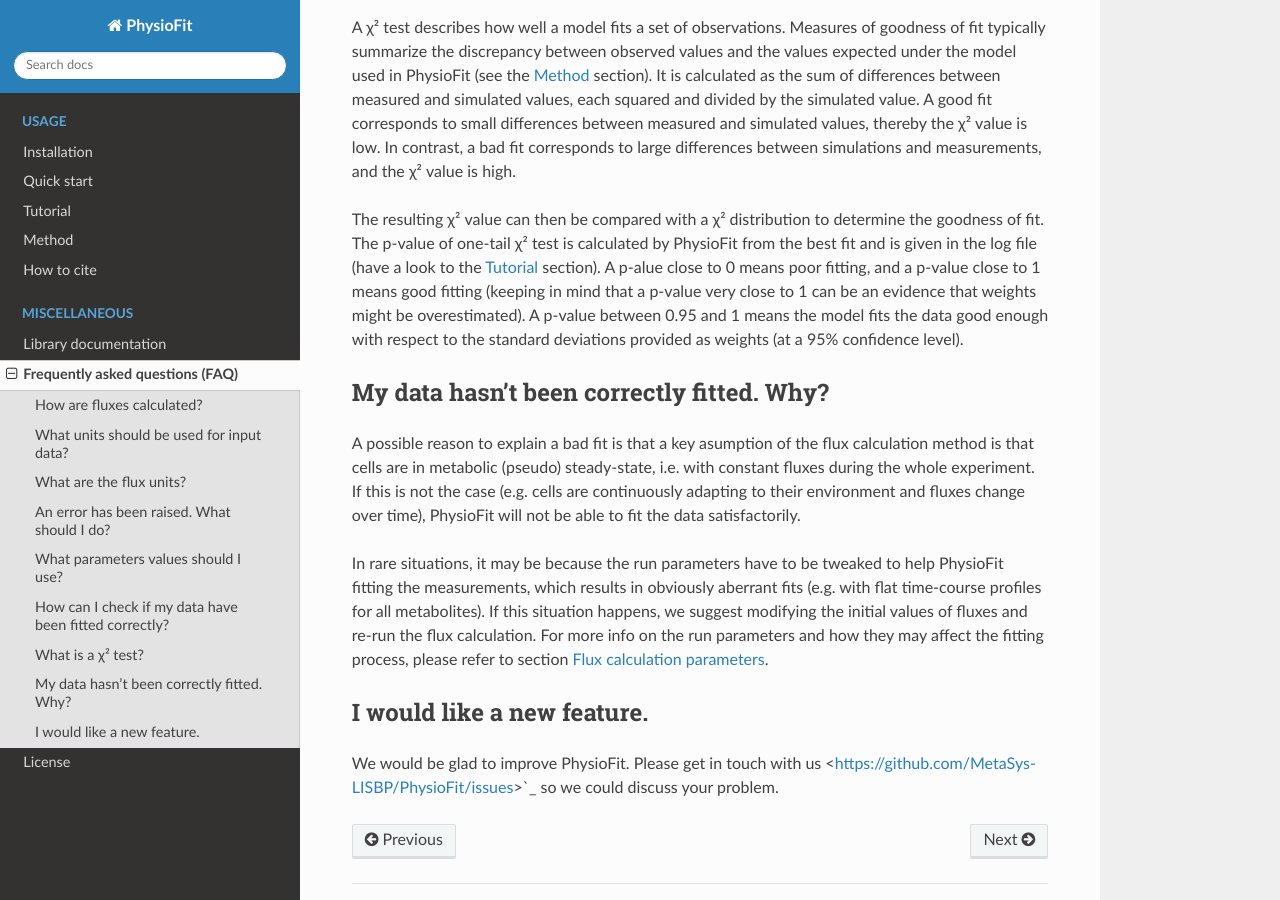
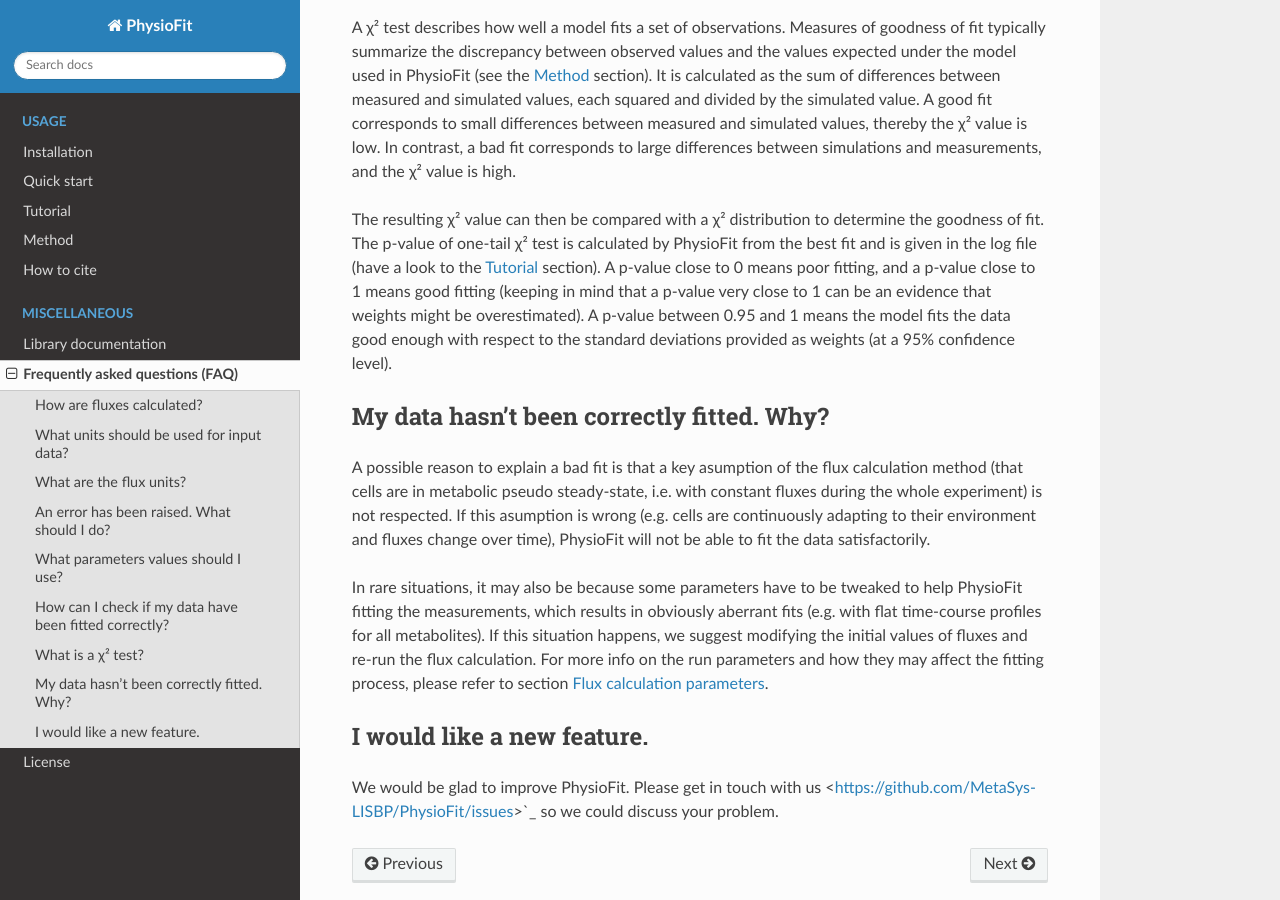
Before and after one commit to MetaSys-LISBP/PhysioFit, a Sphinx documentation site: the page built from docs/faq.rst, in a window 1280 px wide and 900 px high, scrolled down 1136 px. Built offline with Sphinx 7.4.7 and the Read the Docs theme 2.0.0, drawn with Linux system fonts in a browser that asks for light colours.

Commit message:
update doc

```diff
--- a/docs/faq.rst
+++ b/docs/faq.rst
@@ -46,15 +46,15 @@ What is a χ² test?
 A χ² test describes how well a model fits a set of observations. Measures of goodness of fit typically summarize the discrepancy between observed values and the values expected under the model used in PhysioFit (see the :doc:`method` section). It is calculated as the sum of differences between measured and simulated values, each squared and divided by the simulated value.
 A good fit corresponds to small differences between measured and simulated values, thereby the χ² value is low. In contrast, a bad fit corresponds to large differences between simulations and measurements, and the χ² value is high.
 
-The resulting χ² value can then be compared with a χ² distribution to determine the goodness of fit. The p-value of one-tail χ² test is calculated by PhysioFit from the best fit and is given in the log file (have a look to the :doc:`usage` section). A p-alue close to 0 means poor fitting, and a p-value close to 1 means good fitting (keeping in mind that a p-value very close to 1 can be an evidence that weights might be overestimated). A
+The resulting χ² value can then be compared with a χ² distribution to determine the goodness of fit. The p-value of one-tail χ² test is calculated by PhysioFit from the best fit and is given in the log file (have a look to the :doc:`usage` section). A p-value close to 0 means poor fitting, and a p-value close to 1 means good fitting (keeping in mind that a p-value very close to 1 can be an evidence that weights might be overestimated). A
 p-value between 0.95 and 1 means the model fits the data good enough with respect to the standard deviations provided as weights (at a 95% confidence level).
 
 My data hasn't been correctly fitted. Why?
 ------------------------------------------------------------------
 
-A possible reason to explain a bad fit is that a key asumption of the flux calculation method is that cells are in metabolic (pseudo) steady-state, i.e. with constant fluxes during the whole experiment. If this is not the case (e.g. cells are continuously adapting to their environment and fluxes change over time), PhysioFit will not be able to fit the data satisfactorily.
+A possible reason to explain a bad fit is that a key asumption of the flux calculation method (that cells are in metabolic pseudo steady-state, i.e. with constant fluxes during the whole experiment) is not respected. If this asumption is wrong (e.g. cells are continuously adapting to their environment and fluxes change over time), PhysioFit will not be able to fit the data satisfactorily.
 
-In rare situations, it may be because the run parameters have to be tweaked to
+In rare situations, it may also be because some parameters have to be tweaked to
 help PhysioFit fitting the measurements, which results in obviously aberrant fits (e.g. with flat time-course profiles for all metabolites). If this situation happens, we suggest modifying the initial values of fluxes and re-run the flux calculation. For more info on the run parameters and how they may affect the fitting process,
 please refer to section :ref:`physiofit parameters`.
 
```
